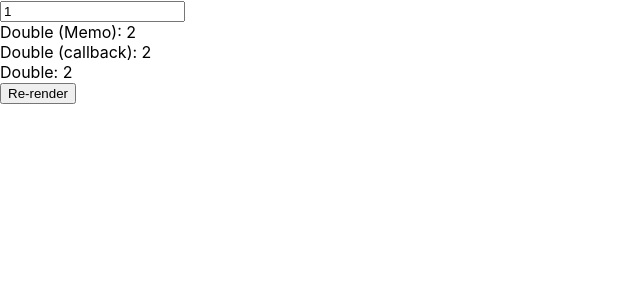
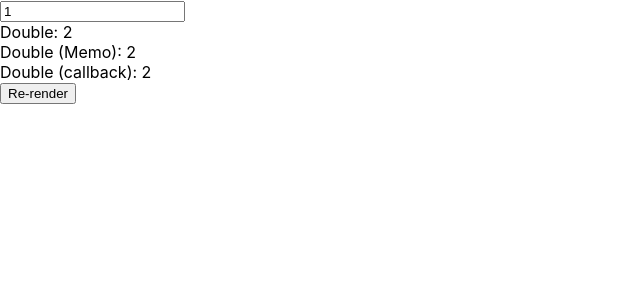
Before and after one commit to ankhzaq/youtube, a React (Create React App) app: page /video2 in a window 1280 px wide. Shown: the top 300 px of the page, without its empty margins (0-640 px from the left). Built offline with nearby package versions, Linux system fonts and the light colour scheme.

Commit message:
hotfix - order video 2 code

```diff
--- a/src/videos/video2/video2.tsx
+++ b/src/videos/video2/video2.tsx
@@ -4,15 +4,17 @@ const Video2 = () => {
   const [number, setNumber] = useState(1);
   const [renderCounter, setRenderCounter] = useState(1);
 
-  const duplicateNumberMemo = useMemo(() => {
-    console.log("duplicateNumber useMemo");
-    return number * 2;
-  }, [number]);
+  console.log("- - - - - - - - - - - - - - - - - - -");
 
   const duplicateNumberWithoutMemoCallback = () => {
     console.log("duplicateNumber without memo & callback. Render counter: ", renderCounter);
     return number * 2;
   };
+
+  const duplicateNumberMemo = useMemo(() => {
+    console.log("duplicateNumber useMemo. RenderCounter: ", renderCounter);
+    return number * 2;
+  }, [number]);
 
   const duplicateNumberCallback = useCallback(() => {
     // "renderCounter" only will be uptated when number changes
@@ -31,9 +33,9 @@ const Video2 = () => {
   return (
     <div>
       <input type="number" value={number} onChange={onChange} />
+      <div>Double: {duplicateNumberWithoutMemoCallback()}</div>
       <div>Double (Memo): {duplicateNumberMemo}</div>
       <div>Double (callback): {duplicateNumberCallback()}</div>
-      <div>Double: {duplicateNumberWithoutMemoCallback()}</div>
 
       <button onClick={reRender}>Re-render</button>
     </div>
```
